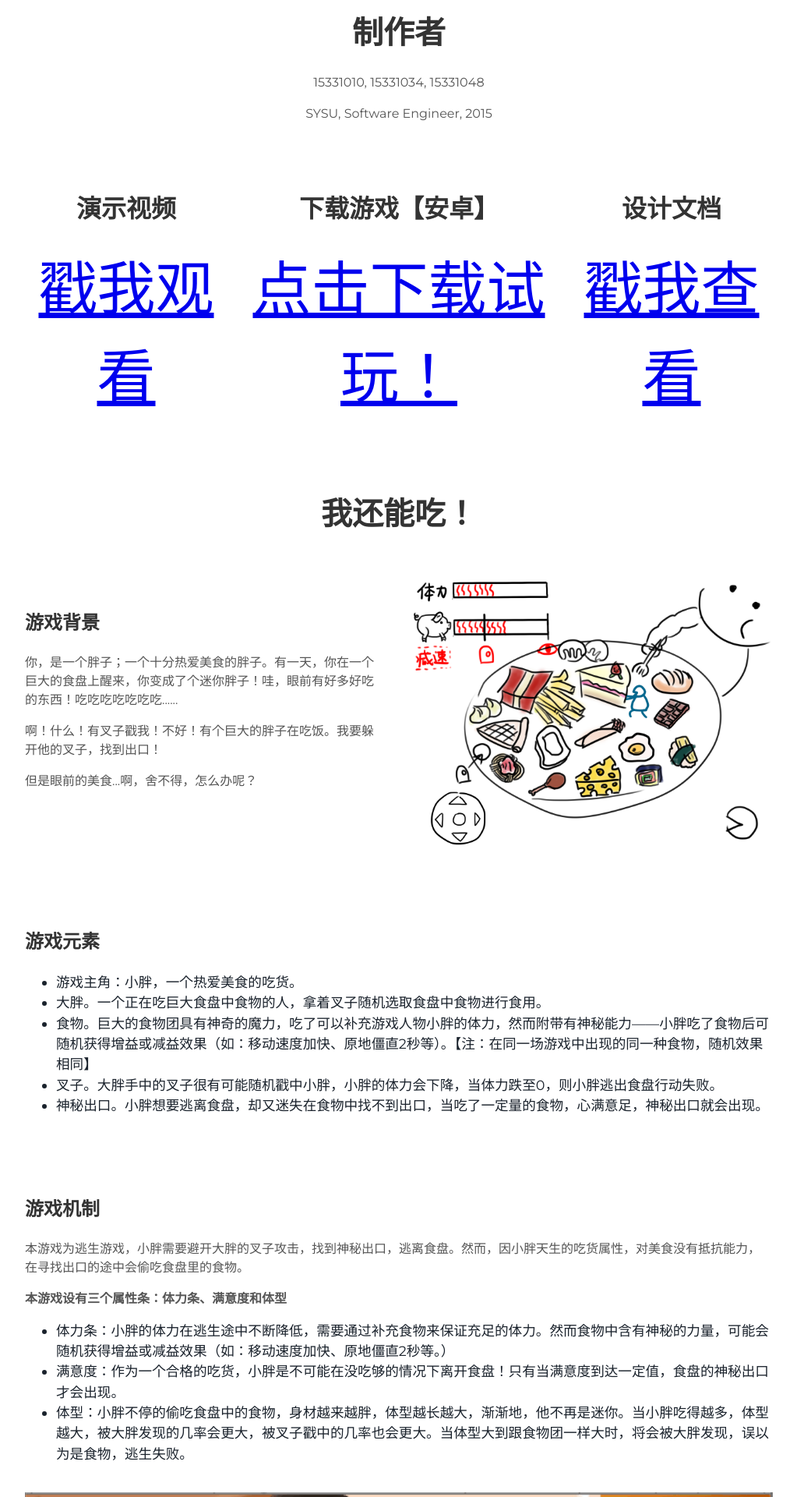
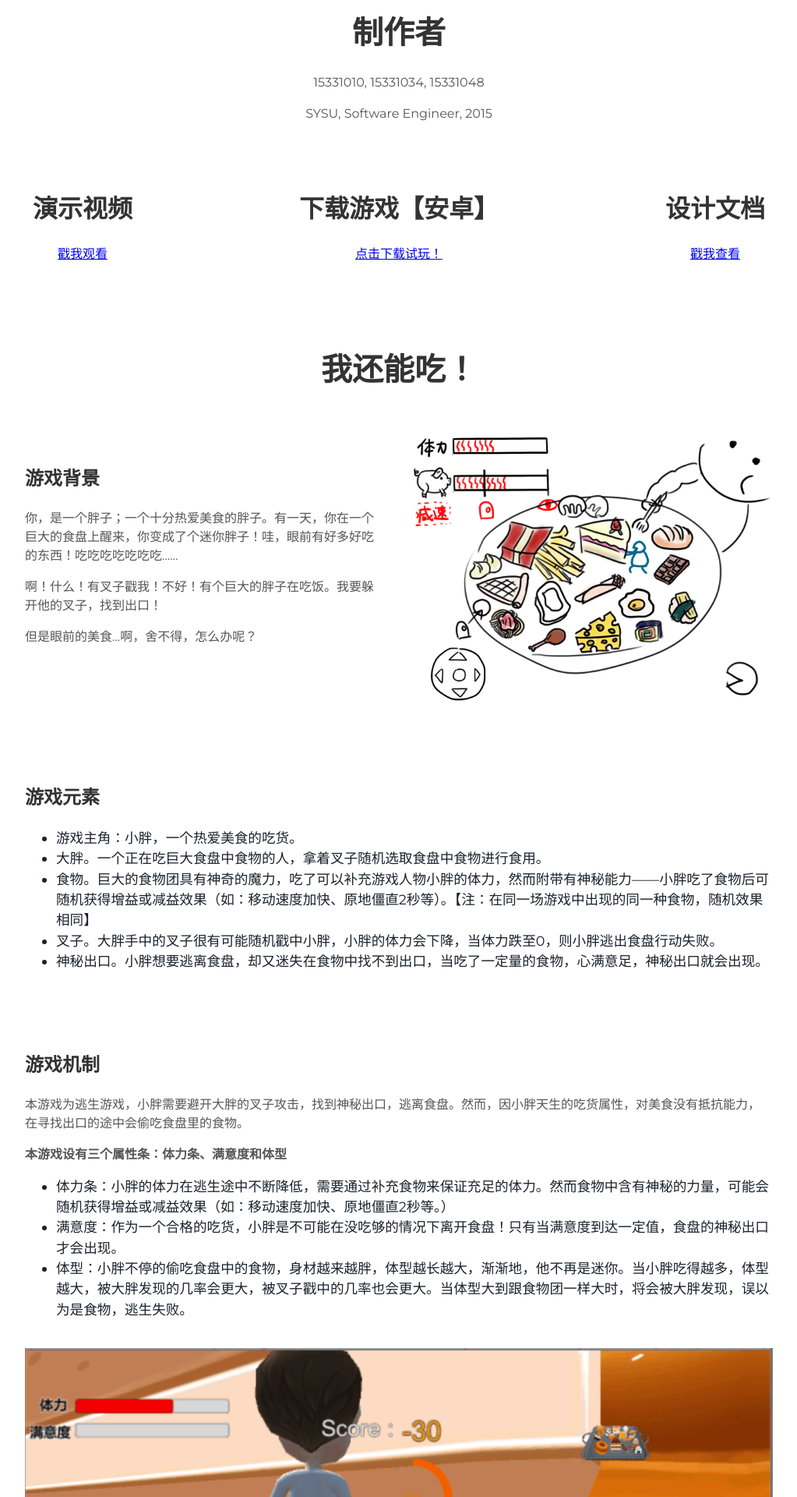
Before and after one commit to Fatty-AR/Fatty-AR.github.io, a Jekyll site: the page built from index.html, in a window 1280 px wide. Shown: the part 963-2883 px from the top of the page at 78% size, without its empty margins (128-1151 px from the left). Built offline with Jekyll 4.4.1, drawn with Linux system fonts in a browser that asks for light colours.

Commit message:
修改链接样式

```diff
--- a/_includes/about.html
+++ b/_includes/about.html
@@ -9,20 +9,20 @@
       <!-- <i class="devicon-html5-plain-wordmark"></i>
       <i class="devicon-bootstrap-plain-wordmark colored"></i>
       <i class="devicon-sass-original colored"></i> -->
-      <a href="https://www.bilibili.com/video/av26031454/">戳我观看</a>
+      <p><a href="https://www.bilibili.com/video/av26031454/">戳我观看</a></p>
     </div>
     <div class="tech">
       <h2>下载游戏【安卓】</h2>
       <!-- <i class="devicon-javascript-plain colored"></i>
       <i class="devicon-react-original-wordmark colored"></i>
       <i class="devicon-nodejs-plain-wordmark"></i> -->
-      <a href="{{ "/assets/img/eatMore.zip" }}">点击下载试玩！</a>
+      <p><a href="{{ "/assets/img/eatMore.zip" }}">点击下载试玩！</a></p>
     </div>
     <div class="tech">
       <h2>设计文档</h2>
       <!-- <i class="devicon-git-plain"></i>
       <i class="devicon-gulp-plain colored"></i>
       <i class="devicon-atom-original-wordmark"></i> -->
-      <a href="https://github.com/Fatty-AR/Fatty-AR/blob/master/“我还能吃“%20游戏设计文档.md">戳我查看</a>
+      <p><a href="https://github.com/Fatty-AR/Fatty-AR/blob/master/“我还能吃“%20游戏设计文档.md">戳我查看</a></p>
     </div>
 </div>
--- a/_includes/projects.html
+++ b/_includes/projects.html
@@ -55,17 +55,15 @@
 <div class="user-projects">
   <div class="contents full">
     <h3> 游戏亮点 </h3>
-    <ol>
+    <ul>
       <li> 第一人称和全局视角切换 </li>
       <li> 重力模式和摇杆操控兼备 </li>
       <li> 游戏背景创新 </li>
       <li> 画风可爱、音效多样、难度适中 </li>
-    </ol>
+    </ul>
   </div>
 </div>
 
-<div class="user-projects">
-  <div class="contents full">
     <table>
       <tr>
         <th></th>
@@ -84,9 +82,6 @@
         <td>游戏策划、代码编写</td>
       </tr>
     </table>
-  </div>
-</div>
-
 <!-- <div class="user-projects">
   <div class="images-left">
     <img alt="mountains" src="{{ "/assets/img/skate.jpg" | prepend: site.baseurl }}" />
```
